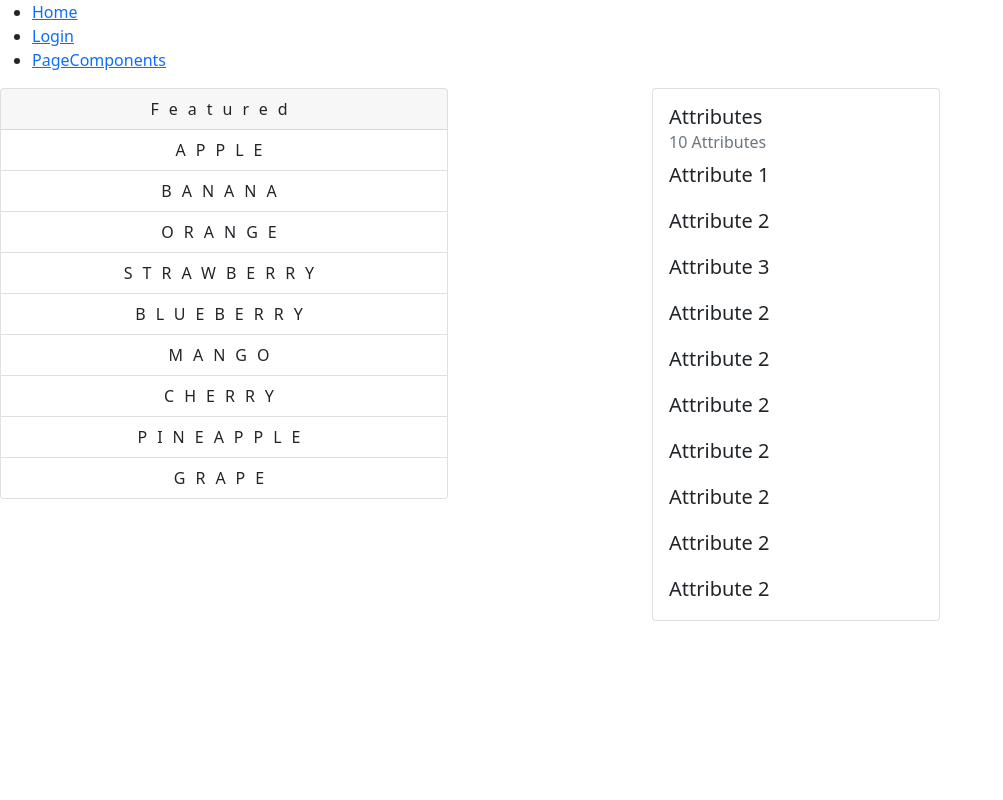
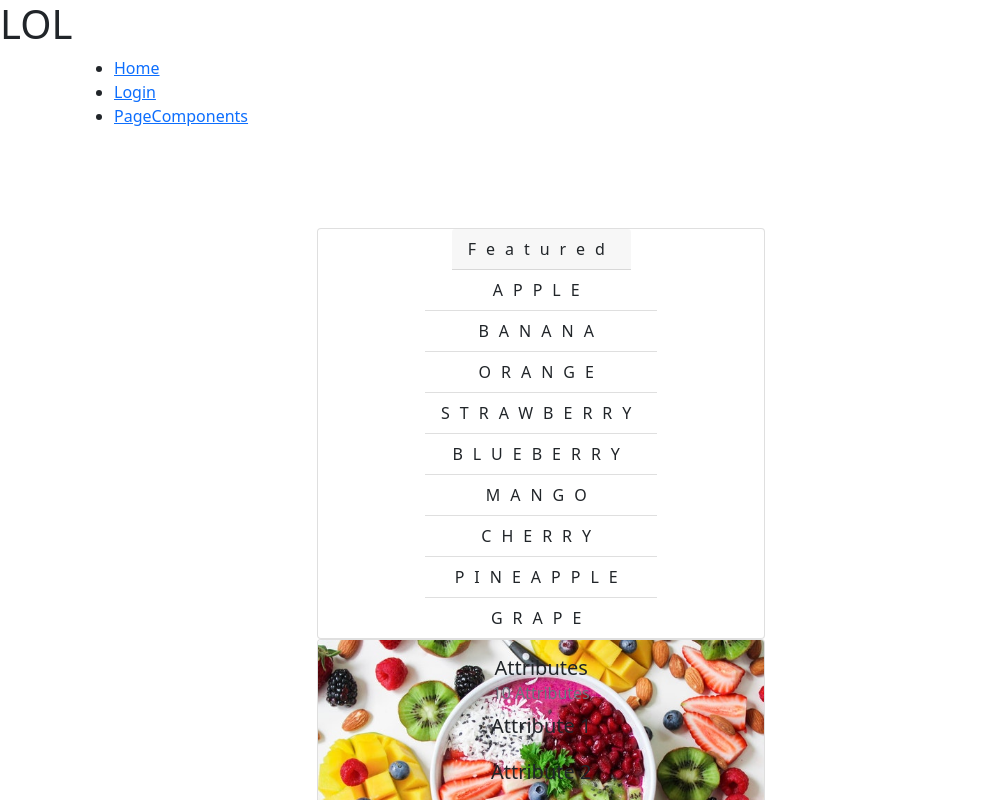
Before and after one commit to HTWBerlin-CBDSoSe22/Frontend, a React (Create React App) app: page /pageComponents in a window 1280 px wide. Shown: the top 800 px of the page, without its empty margins (0-1003 px from the left). Built offline with nearby package versions, Linux system fonts and the light colour scheme; the HTML template or start-up script is replaced by a standard one.

Commit message:
updated page components

```diff
--- a/src/App.js
+++ b/src/App.js
@@ -13,11 +13,14 @@ import PageComponents from "./PageComponents";
 import Login from "./Login.js";
 import Contact from "./Contact";
 import NoMatch from "./NoMatch";
-
+import Container from "react-bootstrap/Container";
+import PageComponentsBanner from "./PageComponentsBanner";
 
 function App() {
   return (
     <div>
+        <PageComponentsBanner />
+        <Container>
 
         {/*<Login/>*/}
         {/*<TestTable/>*/}
@@ -98,7 +101,7 @@ function App() {
         {/*</div>*/}
 
         {/*<PageComponents/>*/}
-
+        </Container>
     </div>
   );
 }
--- a/src/Login.js
+++ b/src/Login.js
@@ -6,6 +6,7 @@ import 'bootstrap/dist/css/bootstrap.min.css';
 function Login(){
     return(
         <div>
+            <h1>Hello Log In</h1>
             <Form>
                 <Form.Group className="mb-3" controlId="formBasicEmail">
                     <Form.Label>Email address</Form.Label>
--- a/src/PageComponents.js
+++ b/src/PageComponents.js
@@ -2,14 +2,15 @@ import Row from "react-bootstrap/Row";
 import Col from "react-bootstrap/Col";
 import Card from "react-bootstrap/Card";
 import ListGroup from "react-bootstrap/ListGroup";
+import fruits_small from './assets/fruits_small.jpeg';
 
 
 function PageComponents(){
     return(
         <div>
-            <Row>
+            <Row style={{marginTop:"100px", marginLeft: "20%"}}>
                 <Col>
-                    <Card style={{ width: '28rem' , textAlign: "center", letterSpacing: "10px"}}>
+                    <Card style={{ width: '28rem' , textAlign: "center", letterSpacing: "10px", display: "flex", justifyContent: "center", alignContent: "center", alignItems: "center"}}>
                         <Card.Header>Featured</Card.Header>
                         <ListGroup variant="flush">
                             <ListGroup.Item>APPLE</ListGroup.Item>
@@ -25,8 +26,10 @@ function PageComponents(){
                     </Card>
                 </Col>
                 <Col>
-                    <Card style={{ width: '18rem' }}>
-                        <Card.Body>
+                    <Card style={{ width: '28rem' }}>
+                        <img className="card-img-top" src={fruits_small} alt="Card image" />
+                        <Card.Body style={{textAlign: "center"}} class="card-img-overlay">
+
                             <Card.Title>Attributes</Card.Title>
                             <Card.Subtitle className="mb-2 text-muted">10 Attributes</Card.Subtitle>
                             <div style={{fontSize: '20px'}}>
--- /dev/null
+++ b/src/PageComponentsBanner.js
@@ -0,0 +1,35 @@
+import React from "react";
+// import { Jumbotron as Jumbo, Container } from "react-bootstrap";
+import styled from "styled-components";
+import fruits_banner from './assets/fruits_banner.jpeg';
+
+const Styles = styled.div`
+    .jumbo {
+    background: url(${fruits_banner}) no-repeat fiexed bottom;
+    background.size: cover;
+    color: #ccc;
+    height: 200px;
+    position: relative;
+    z-index: -2;
+    }
+`;
+
+function PageComponentsBanner() {
+    return (
+        <div>
+            {/*<Styles>*/}
+            {/*    <Jumbo fluid classname="jumbo"></Jumbo>*/}
+            {/*    <div classname="overlay"></div>*/}
+            {/*    <Container>*/}
+            {/*        <h1>Components</h1>*/}
+            {/*        <p>All Components available.</p>*/}
+            {/*    </Container>*/}
+
+            {/*</Styles>*/}
+            <h1>LOL</h1>
+        </div>
+
+    );
+}
+
+export default PageComponentsBanner;
```
Also changed, not shown: src/assets/fruits_small.jpeg (added).
